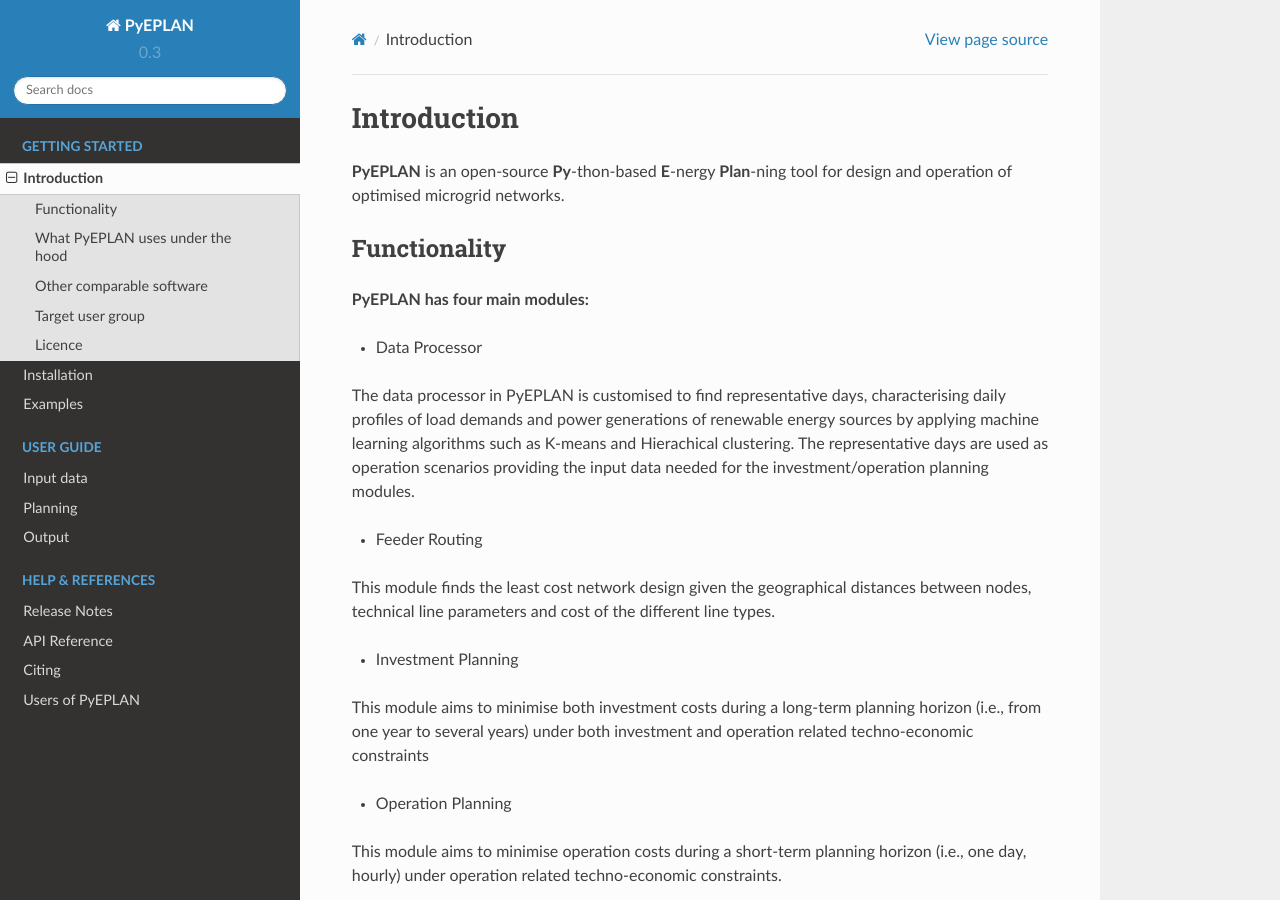
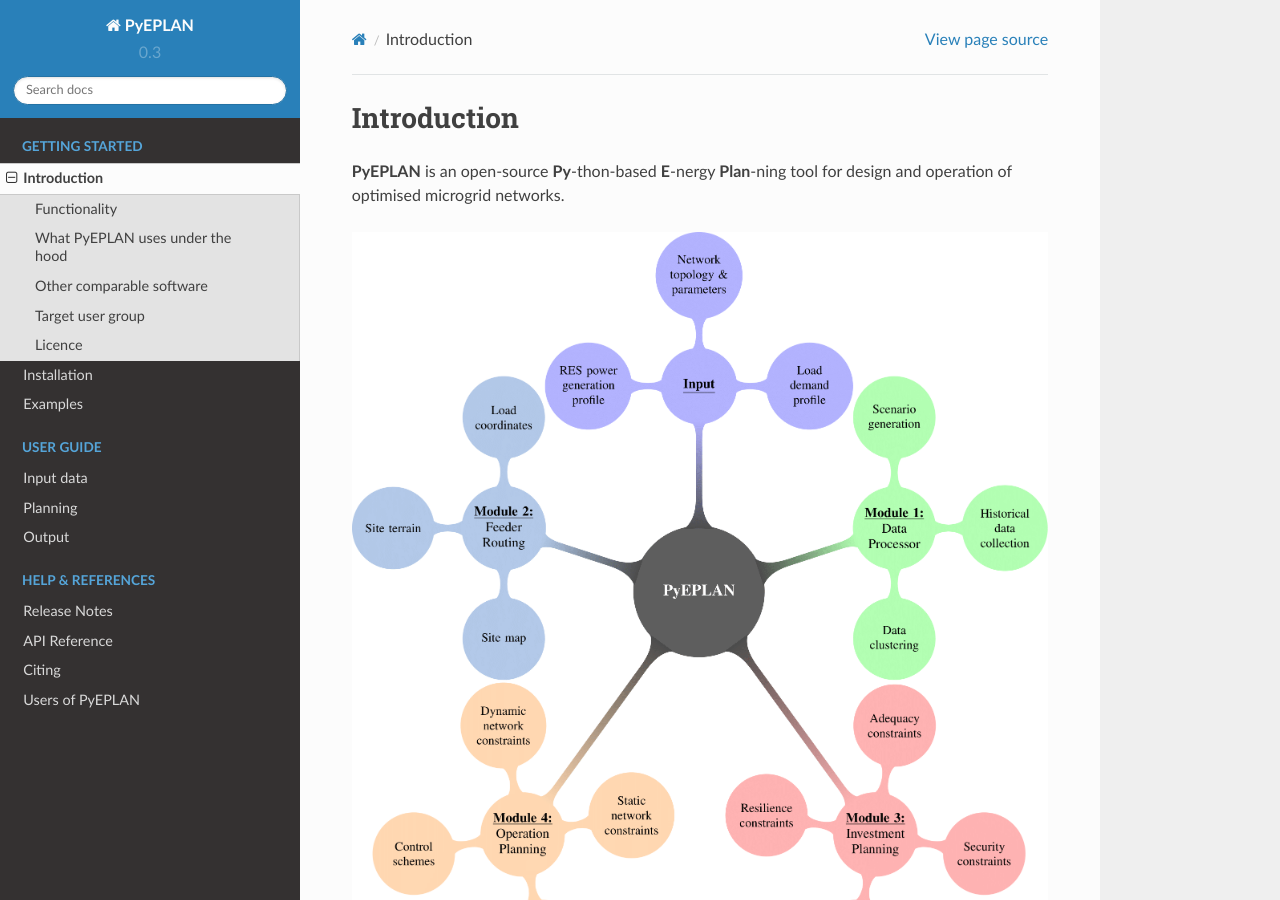
Before and after one commit to SPS-L/pyeplan, a Sphinx documentation site: the page built from docs/get_started/introduction.rst, in a window 1280 px wide and 900 px high. Built offline with Sphinx 7.4.7 and the Read the Docs theme 2.0.0, drawn with Linux system fonts in a browser that asks for light colours.

Commit message:
Update introduction.rst

```diff
--- a/docs/get_started/introduction.rst
+++ b/docs/get_started/introduction.rst
@@ -3,6 +3,9 @@
 ##########################################
 
 **PyEPLAN** is an open-source **Py**-thon-based **E**-nergy **Plan**-ning tool for design and operation of optimised microgrid networks.
+
+.. image:: PyEPLAN_architecture.png
+
 
 Functionality
 =============
```
